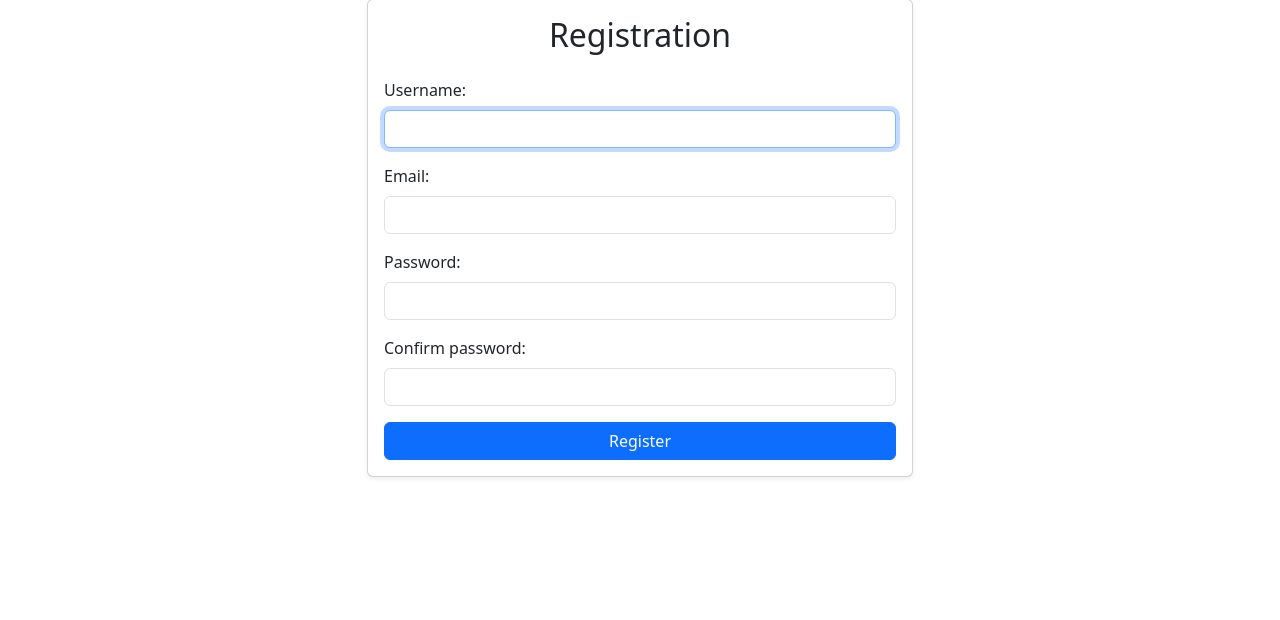
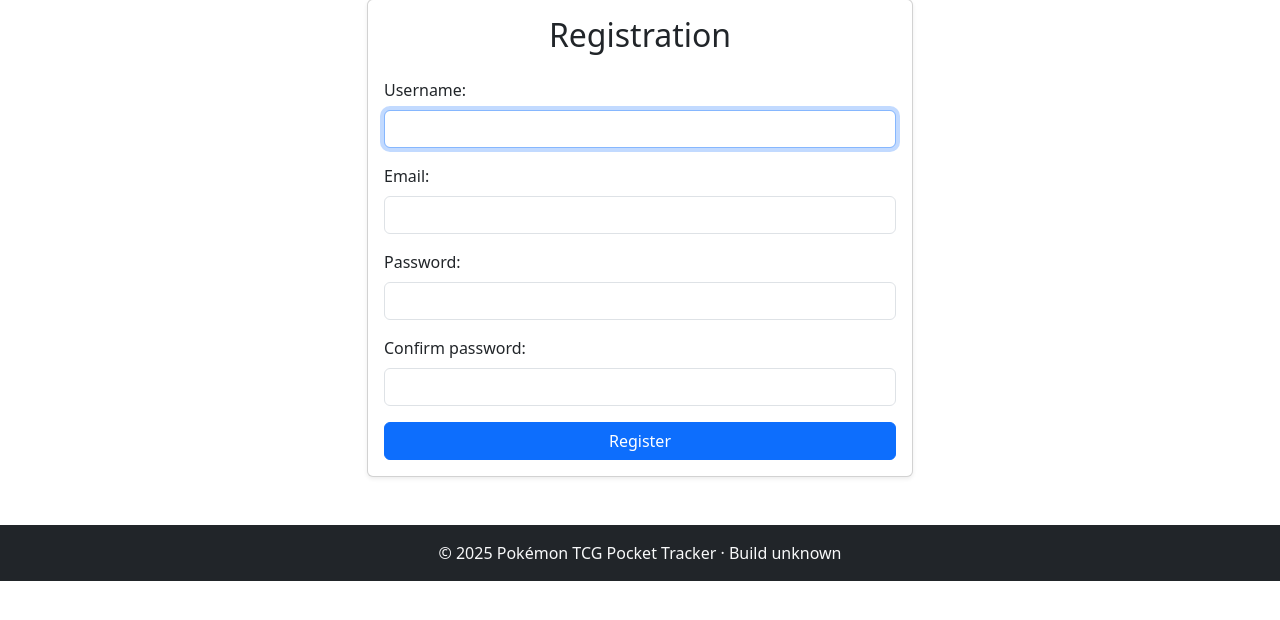
Before and after one commit to nyxdis/tcgp-tracker, a Django app: page /register/ in a window 1280 px wide. Shown: the part 105-725 px from the top of the page. Run offline with Django 5.2, Linux system fonts and the light colour scheme; some libraries are stand-ins or nearby versions.

Commit message:
show footer with build version

```diff
--- a/tcgptracker/settings/base.py
+++ b/tcgptracker/settings/base.py
@@ -65,6 +65,7 @@ TEMPLATES = [
                 'django.template.context_processors.request',
                 'django.contrib.auth.context_processors.auth',
                 'django.contrib.messages.context_processors.messages',
+                'tracker.context_processors.git_hash',
             ],
         },
     },
--- /dev/null
+++ b/tracker/context_processors.py
@@ -0,0 +1,5 @@
+import os
+
+def git_hash(request):
+    git_hash_value = os.environ.get("GIT_HASH", "unknown")
+    return {'git_hash': git_hash_value}
--- a/tracker/templates/tracker/base.html
+++ b/tracker/templates/tracker/base.html
@@ -102,6 +102,11 @@
       {% block content %}
       {% endblock content %}
     </div>
+    <footer class="footer mt-auto py-3 bg-dark text-light">
+      <div class="container text-center">
+        <span>© {% now "Y" %} Pokémon TCG Pocket Tracker · Build {{ git_hash }}</span>
+      </div>
+    </footer>
     <script src="https://cdn.jsdelivr.net/npm/bootstrap@5.3.5/dist/js/bootstrap.bundle.min.js"
             integrity="sha384-k6d4wzSIapyDyv1kpU366/PK5hCdSbCRGRCMv+eplOQJWyd1fbcAu9OCUj5zNLiq"
             crossorigin="anonymous"></script>
```
Also changed, not shown: 1 other file.
